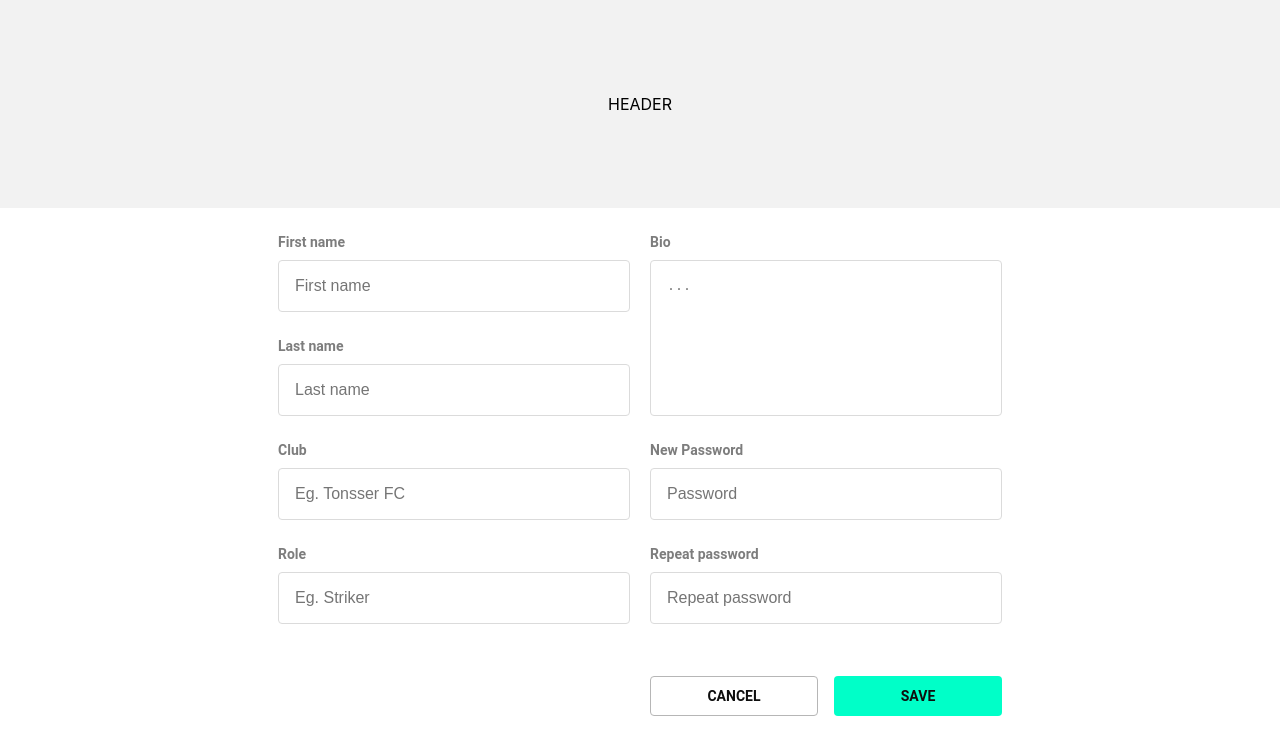
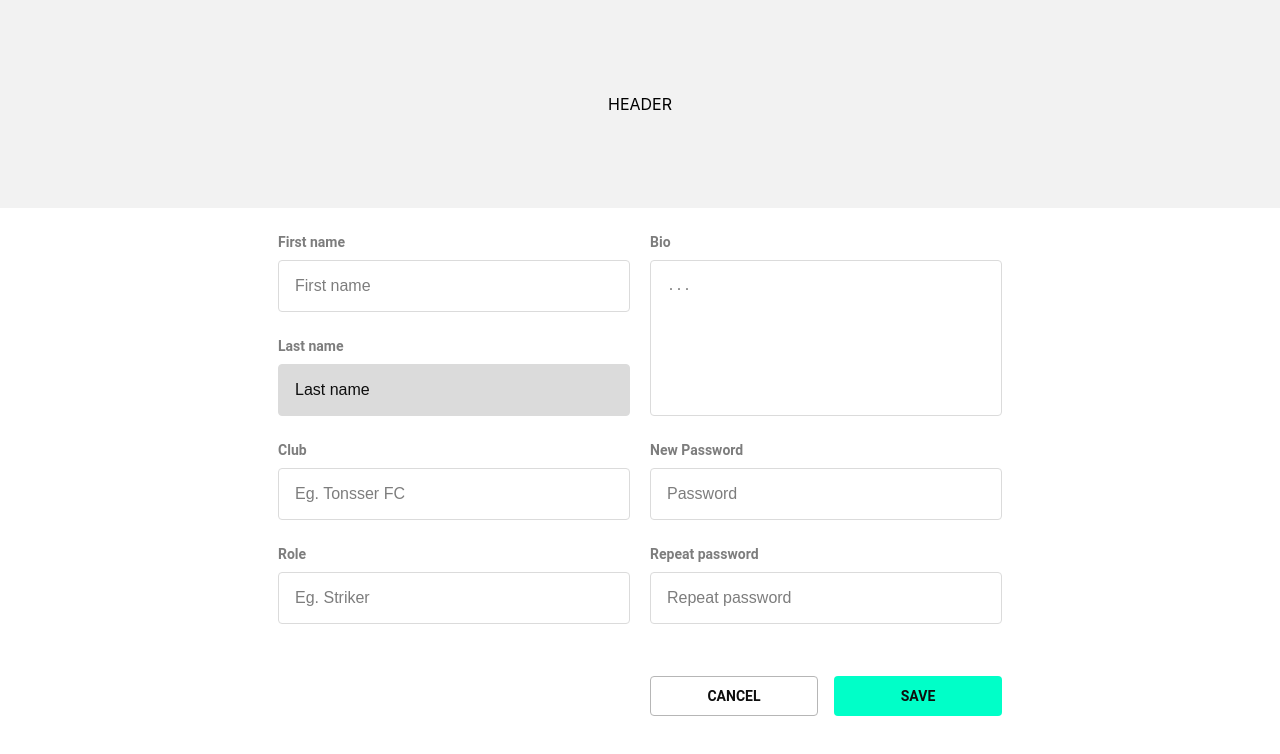
Before and after one commit to ruanha/tonsser, a React (Create React App) app: page / in a window 1280 px wide. Shown: the top 754 px of the page. Built offline with nearby package versions, Linux system fonts and the light colour scheme.

Commit message:
style input field states

```diff
--- a/src/components/Profile.module.css
+++ b/src/components/Profile.module.css
@@ -29,6 +29,26 @@ input {
   padding: 16px;
   border: 1px solid #dbdbdb;
   border-radius: 4px;
+  color: #0e0e0e;
+}
+
+input::placeholder {
+  color: #7d7d7d;
+}
+
+input:focus {
+  outline: 1px solid #7d7d7d;
+}
+
+input:disabled {
+  color: #dbdbdb;
+}
+
+input:read-only {
+  background-color: #dbdbdb;
+}
+
+input:read-only::placeholder {
   color: #0e0e0e;
 }
 
--- a/src/components/Profile.tsx
+++ b/src/components/Profile.tsx
@@ -17,6 +17,7 @@ export default function Profile() {
           name="last-name"
           id="last-name"
           placeholder="Last name"
+          readOnly
         />
         <label htmlFor="club">Club</label>
         <input type="text" name="club" id="club" placeholder="Eg. Tonsser FC" />
```
